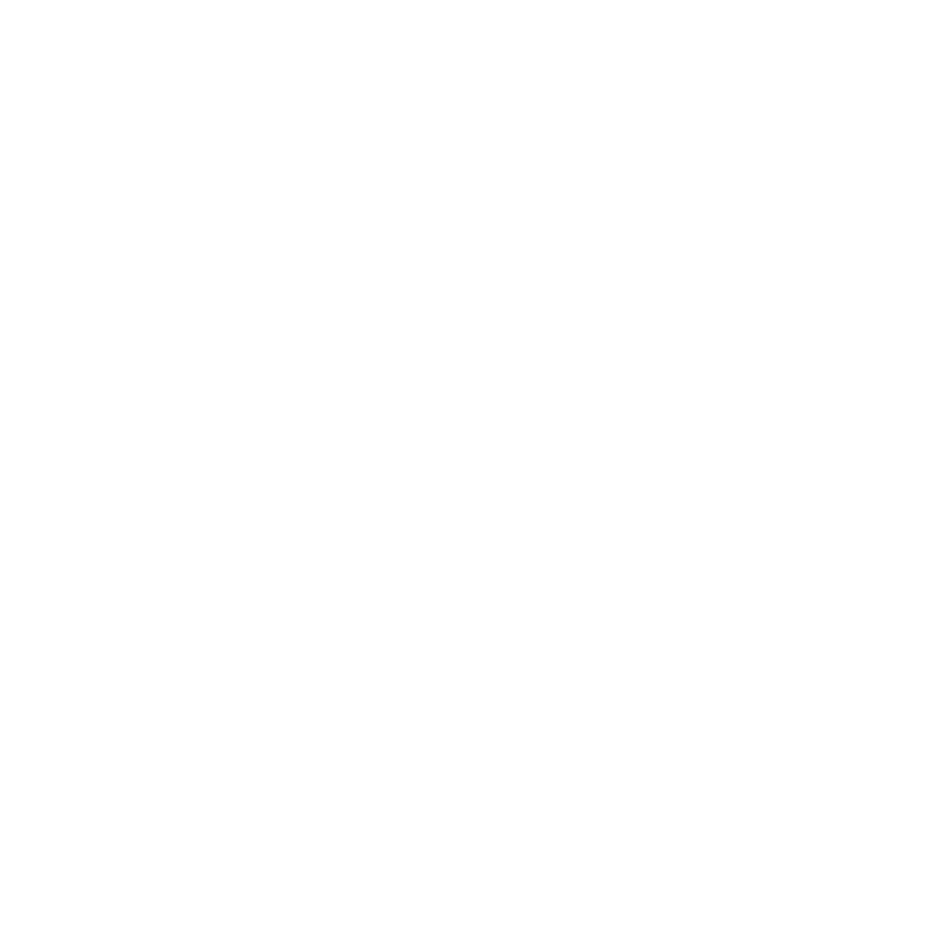
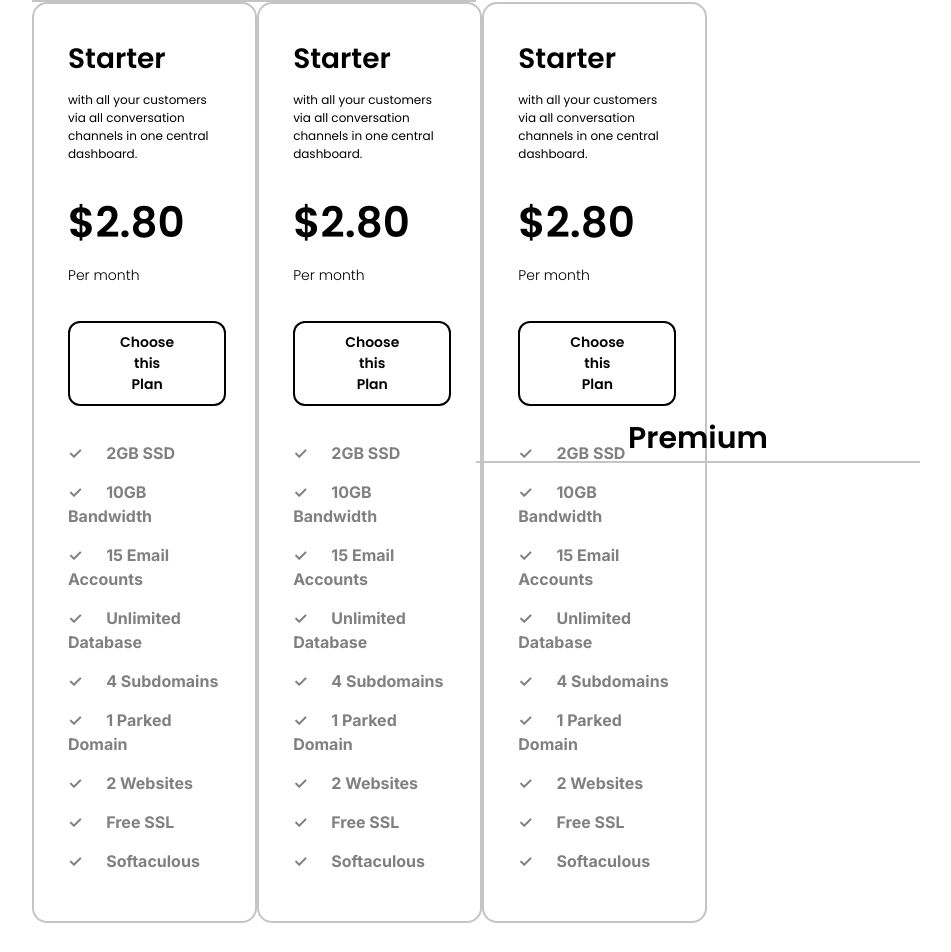
Before and after one commit to mizanur-rahaman-bd/React_Tailwind_Project_Hosting_Company, a React (Vite) app: page / in a window 1280 px wide. Shown: the part 1873-2825 px from the top of the page, without its empty margins (164-1115 px from the left). Before the commit the page ends 1873 px from the top, so only its background shows below. Built offline with nearby package versions, Linux system fonts and the light colour scheme; a web font is replaced by a local one.

Commit message:
Card_design_run

```diff
--- a/src/Components/Get_started/Get_started.css
+++ b/src/Components/Get_started/Get_started.css
@@ -1,3 +1,6 @@
+.get_started {
+  @apply mb-[105px];
+}
 .get_started_heading_part {
   @apply flex flex-col justify-center items-center;
 }
@@ -13,9 +16,46 @@
 .select_part p {
   @apply font-poppin font-normal text-[17px] xl:text-[25px] text-[#000000];
 }
-.get_statrted_span_part{
-    @apply flex flex-wrap justify-center items-center
+.get_statrted_span_part {
+  @apply flex flex-wrap justify-center items-center;
 }
-.get_statrted_span_part h2{
-    @apply text-center font-poppin font-semibold text-[30px] text-[#000000]
+.get_statrted_span_part h2 {
+  @apply text-center font-poppin font-semibold text-[30px] text-[#000000];
 }
+
+
+
+.span_card_inner_row {
+  @apply flex;
+}
+.span_single_card {
+  @apply w-[299px] pt-[34px] pb-[33px] pl-[34px] pr-[29px] rounded-[15px];
+  border: 2px solid #c4c4c4;
+}
+.span_single_card h3 {
+  @apply font-poppin font-semibold text-[28px] text-[#000000];
+}
+.span_single_card p {
+  @apply font-poppin font-normal text-[12px] text-[#000000] mt-[11px] mb-[28px];
+}
+.span_single_card h4 {
+  @apply font-poppin font-semibold text-[42px] text-[#000000] mb-[11px];
+}
+.span_single_card h6 {
+  @apply font-poppin font-light text-[14px] text-[#000000] mb-[35px];
+}
+.span_single_card button {
+  @apply font-poppin font-semibold text-[14px] text-[#000000] px-[50px] py-[9px] rounded-[12px] mb-[35px];
+  border: 2px solid black;
+}
+.span_single_card button:hover {
+  @apply bg-[#B00000] text-white;
+  border: 2px solid #b00000;
+}
+.span_single_card ul li {
+  @apply font-inter font-bold text-[16px] text-[#808080] mb-[15px];
+}
+.span_single_card ul li::before {
+  @apply pr-[24px];
+  content: "✓";
+}
--- a/src/Components/Get_started/Get_started.jsx
+++ b/src/Components/Get_started/Get_started.jsx
@@ -22,20 +22,87 @@
                 <p>Yearly</p>
               </div>
               <div className="">
-                <span className="font-poppin font-medium text-[10px] bg-[#FFE87A] p-[8px] rounded-[8px]">20% discount</span>
+                <span className="font-poppin font-medium text-[10px] bg-[#FFE87A] p-[8px] rounded-[8px]">
+                  20% discount
+                </span>
               </div>
             </div>
           </div>
           <div className="get_statrted_span_part">
             <div className="basic_span w-[444px]">
               <h2>Basic</h2>
-              <span></span>
-
+              <span className="w-[444px] h-[2px] bg-[#C4C4C4] block"></span>
+              <div className="span_card_row">
+                <div className="span_card_inner_row">
+                  <div className="span_single_card">
+                    <h3>Starter</h3>
+                    <p>
+                      with all your customers via all conversation channels in
+                      one central dashboard.
+                    </p>
+                    <h4>$2.80</h4>
+                    <h6>Per month</h6>
+                    <button>Choose this Plan</button>
+                    <ul>
+                      <li>2GB SSD</li>
+                      <li>10GB Bandwidth</li>
+                      <li>15 Email Accounts</li>
+                      <li>Unlimited Database</li>
+                      <li>4 Subdomains</li>
+                      <li>1 Parked Domain</li>
+                      <li>2 Websites</li>
+                      <li>Free SSL</li>
+                      <li>Softaculous</li>
+                    </ul>
+                  </div>
+                  <div className="span_single_card">
+                    <h3>Starter</h3>
+                    <p>
+                      with all your customers via all conversation channels in
+                      one central dashboard.
+                    </p>
+                    <h4>$2.80</h4>
+                    <h6>Per month</h6>
+                    <button>Choose this Plan</button>
+                    <ul>
+                      <li>2GB SSD</li>
+                      <li>10GB Bandwidth</li>
+                      <li>15 Email Accounts</li>
+                      <li>Unlimited Database</li>
+                      <li>4 Subdomains</li>
+                      <li>1 Parked Domain</li>
+                      <li>2 Websites</li>
+                      <li>Free SSL</li>
+                      <li>Softaculous</li>
+                    </ul>
+                  </div>
+                  <div className="span_single_card">
+                    <h3>Starter</h3>
+                    <p>
+                      with all your customers via all conversation channels in
+                      one central dashboard.
+                    </p>
+                    <h4>$2.80</h4>
+                    <h6>Per month</h6>
+                    <button>Choose this Plan</button>
+                    <ul>
+                      <li>2GB SSD</li>
+                      <li>10GB Bandwidth</li>
+                      <li>15 Email Accounts</li>
+                      <li>Unlimited Database</li>
+                      <li>4 Subdomains</li>
+                      <li>1 Parked Domain</li>
+                      <li>2 Websites</li>
+                      <li>Free SSL</li>
+                      <li>Softaculous</li>
+                    </ul>
+                  </div>
+                </div>
+              </div>
             </div>
             <div className="premium_span w-[444px]">
               <h2>Premium</h2>
-            <span></span>
-
+              <span className="w-[444px] h-[2px] bg-[#c4c4c4] block"></span>
             </div>
           </div>
         </div>
```
